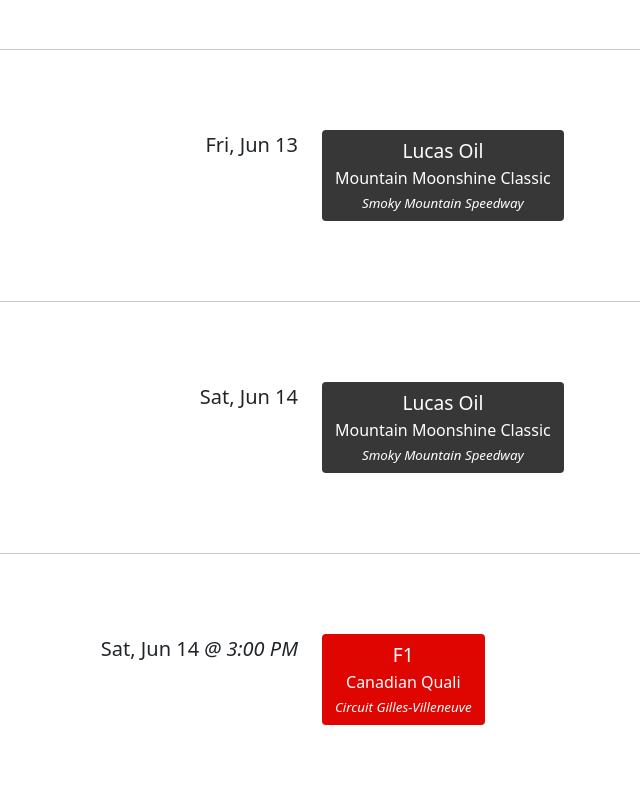
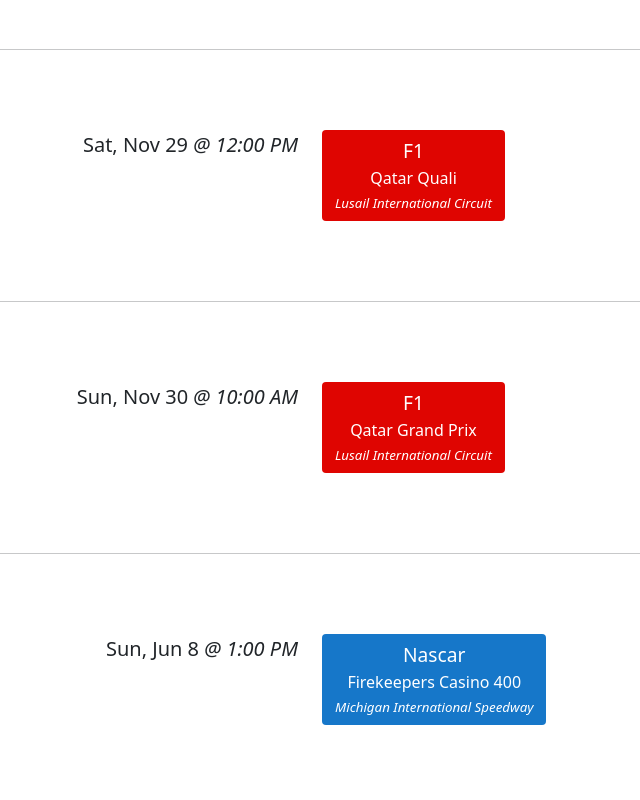
Before and after one commit to mamcgovern/RaceTracker, a React (Create React App) app in the folder racetracker/: page / in a window 1280 px wide. Shown: the part 1240-2040 px from the top of the page, without its empty margins (330-970 px from the left). Built offline with nearby package versions, Linux system fonts and the light colour scheme.

Commit message:
added nascar

```diff
--- a/racetracker/src/App.js
+++ b/racetracker/src/App.js
@@ -24,7 +24,8 @@
     'Lucas Oil': 'lolms',
     'Flo': 'flo',
     'F1': 'f1',
-    'Taylor Swift': 'ts'
+    'Taylor Swift': 'ts',
+    'Nascar': 'nascar'
 };
 
 const App = () => {
--- a/racetracker/src/data/Events.json
+++ b/racetracker/src/data/Events.json
@@ -1382,6 +1382,189 @@
         "time": "",
         "title": "Taypendence Day",
         "location": ""
+    },
+    {
+        "category": "Nascar",
+        "subcategory": "",
+        "date": "6/8/25",
+        "time": "1:00 PM",
+        "title": "Firekeepers Casino 400",
+        "location": "Michigan International Speedway"
+    },
+    {
+        "category": "Nascar",
+        "subcategory": "",
+        "date": "6/15/25",
+        "time": "2:00 PM",
+        "title": "Viva Mexico 250",
+        "location": "Autódromo Hermanos Rodríguez"
+    },
+    {
+        "category": "Nascar",
+        "subcategory": "",
+        "date": "6/22/25",
+        "time": "1:00 PM",
+        "title": "The Great American Getaway 400",
+        "location": "Pocono Raceway"
+    },
+    {
+        "category": "Nascar",
+        "subcategory": "",
+        "date": "6/28/25",
+        "time": "6:00 PM",
+        "title": "Quaker State 400",
+        "location": "Atlanta Motor Speedway"
+    },
+    {
+        "category": "Nascar",
+        "subcategory": "",
+        "date": "7/6/25",
+        "time": "1:00 PM",
+        "title": "Grant Park 165",
+        "location": "Chicago Street Race"
+    },
+    {
+        "category": "Nascar",
+        "subcategory": "",
+        "date": "7/13/25",
+        "time": "2:30 PM",
+        "title": "Toyota / Save Mart 350",
+        "location": "Sonoma Raceway"
+    },
+    {
+        "category": "Nascar",
+        "subcategory": "",
+        "date": "7/20/25",
+        "time": "1:00 PM",
+        "title": "Autotrader EchoPark Automotive 400",
+        "location": "Dover Motor Speedway"
+    },
+    {
+        "category": "Nascar",
+        "subcategory": "",
+        "date": "7/27/25",
+        "time": "1:00 PM",
+        "title": "Brickyard 400",
+        "location": "Indianapolis Motor Speedway"
+    },
+    {
+        "category": "Nascar",
+        "subcategory": "",
+        "date": "8/3/25",
+        "time": "2:30 PM",
+        "title": "Iowa Corn 350",
+        "location": "Iowa Speedway"
+    },
+    {
+        "category": "Nascar",
+        "subcategory": "",
+        "date": "8/10/25",
+        "time": "1:00 PM",
+        "title": "Go Bowling at The Glen",
+        "location": "Watkins Glen International"
+    },
+    {
+        "category": "Nascar",
+        "subcategory": "",
+        "date": "8/16/25",
+        "time": "6:30 PM",
+        "title": "Cook Out 400",
+        "location": "Richmond Raceway"
+    },
+    {
+        "category": "Nascar",
+        "subcategory": "",
+        "date": "8/23/25",
+        "time": "6:30 PM",
+        "title": "Coke Zero Sugar 400",
+        "location": "Daytona International Speedway"
+    },
+    {
+        "category": "Nascar",
+        "subcategory": "",
+        "date": "8/31/25",
+        "time": "5:00 PM",
+        "title": "Cook Out Southern 500",
+        "location": "Darlington Raceway"
+    },
+    {
+        "category": "Nascar",
+        "subcategory": "",
+        "date": "9/7/25",
+        "time": "2:00 PM",
+        "title": "Enjoy Illinois 300",
+        "location": "World Wide Technology Raceway"
+    },
+    {
+        "category": "Nascar",
+        "subcategory": "",
+        "date": "9/13/25",
+        "time": "6:30 PM",
+        "title": "Bass Pro Shops Night Race",
+        "location": "Bristol Motor Speedway"
+    },
+    {
+        "category": "Nascar",
+        "subcategory": "",
+        "date": "9/21/25",
+        "time": "1:00 PM",
+        "title": "NASCAR Cup Series Playoff Race at New Hampshire",
+        "location": "New Hampshire Motor Speedway"
+    },
+    {
+        "category": "Nascar",
+        "subcategory": "",
+        "date": "9/28/25",
+        "time": "2:00 PM",
+        "title": "Hollywood Casino 400",
+        "location": "Kansas Speedway"
+    },
+    {
+        "category": "Nascar",
+        "subcategory": "",
+        "date": "10/5/25",
+        "time": "2:00 PM",
+        "title": "Bank of America ROVAL 400",
+        "location": "Charlotte Motor Speedway Road Course"
+    },
+    {
+        "category": "Nascar",
+        "subcategory": "",
+        "date": "10/12/25",
+        "time": "4:30 PM",
+        "title": "South Point 400",
+        "location": "Las Vegas Motor Speedway"
+    },
+    {
+        "category": "Nascar",
+        "subcategory": "",
+        "date": "10/19/25",
+        "time": "1:00 PM",
+        "title": "YellaWood 500",
+        "location": "Talladega Superspeedway"
+    },
+    {
+        "category": "Nascar",
+        "subcategory": "",
+        "date": "10/26/25",
+        "time": "1:00 PM",
+        "title": "Xfinity 500",
+        "location": "Martinsville Speedway"
+    },
+    {
+        "category": "Nascar",
+        "subcategory": "",
+        "date": "11/2/25",
+        "time": "2:00 PM",
+        "title": "NASCAR Cup Series Championship",
+        "location": "Phoenix Raceway"
+    },
+    {
+        "category": "",
+        "subcategory": "",
+        "date": "",
+        "time": "",
+        "title": "",
+        "location": ""
     }
-
 ]
--- a/racetracker/src/index.css
+++ b/racetracker/src/index.css
@@ -272,3 +272,8 @@
   background-color: #DF0501;
   color: #ffffff;
 }
+
+.nascar {
+  background-color: #1677c9;
+  color: #ffffff;
+}
```
